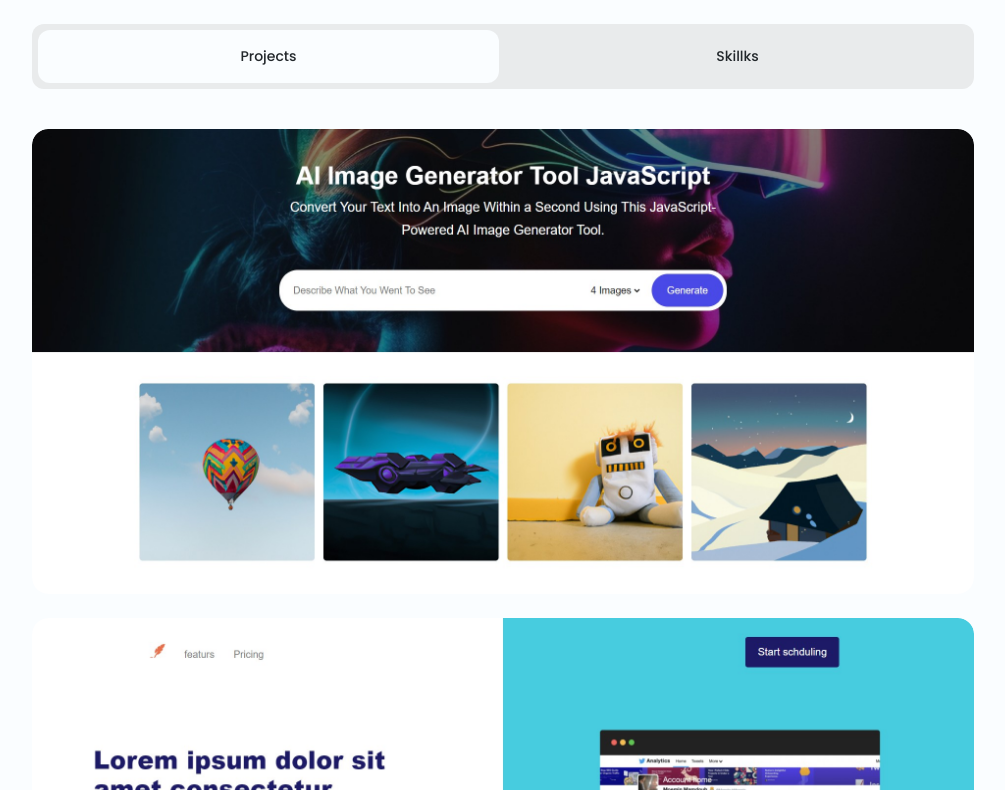
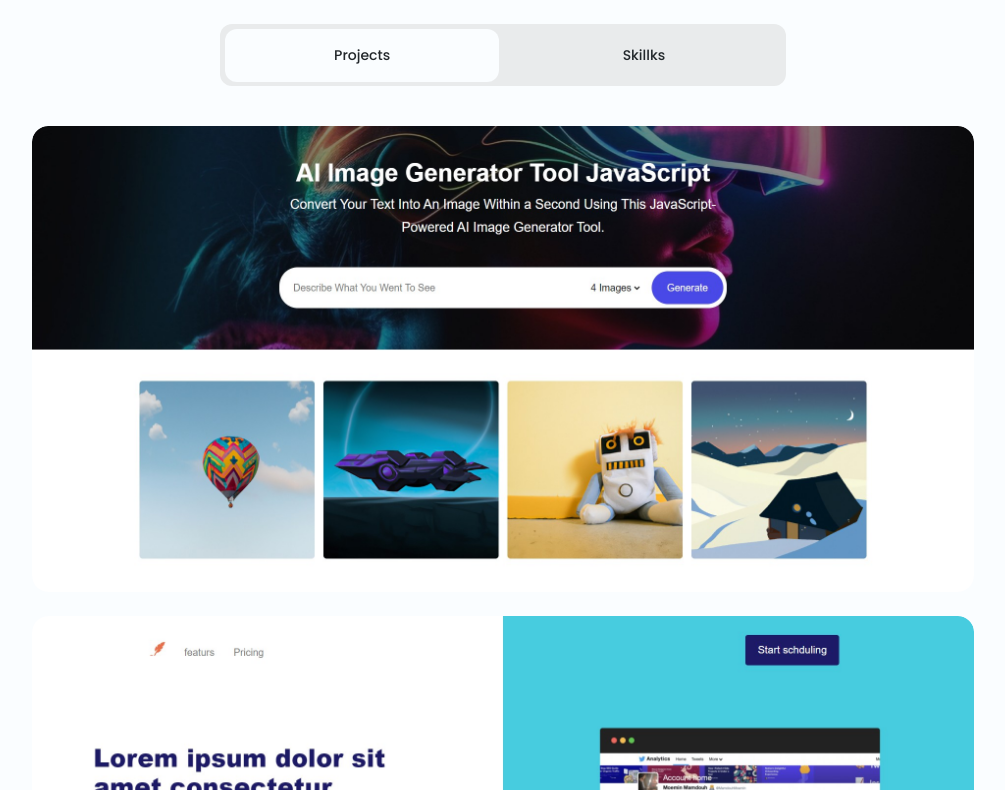
Before and after one commit to mhmd-salah/portfolio, a plain HTML site: page index.html in a window 1280 px wide. Shown: the part 572-1362 px from the top of the page, without its empty margins (137-1142 px from the left). Drawn offline with nearby package versions, Linux system fonts and the light colour scheme.

Commit message:
in progress

```diff
--- a/assets/css/styles.css
+++ b/assets/css/styles.css
@@ -271,6 +271,13 @@ body{
   justify-content: space-between;
   column-gap: .5rem;
 }
+@media(min-width:767px){
+  .filters__content{
+    width: 60%;
+    margin-inline: auto;
+    padding: .300rem;
+  }
+}
 .filters__button{
   width: 100%;
   border: none;
--- a/index.html
+++ b/index.html
@@ -293,7 +293,7 @@
     <!--=============== FOOTER ===============-->
     <footer class="footer container">
         <span class="footer__copy">
-            &#169; Bedimcode, All right reserved
+            &#169; With  Bedimcode
         </span>
     </footer>
 
```
